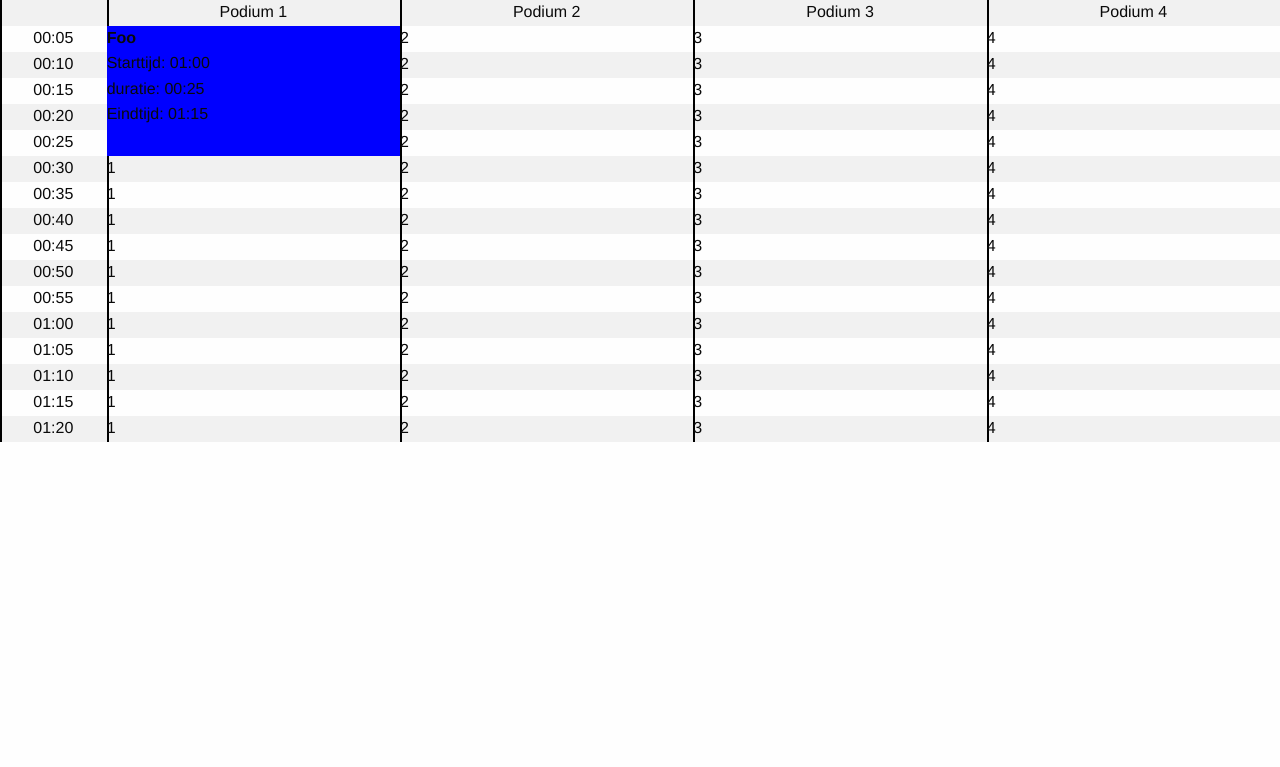
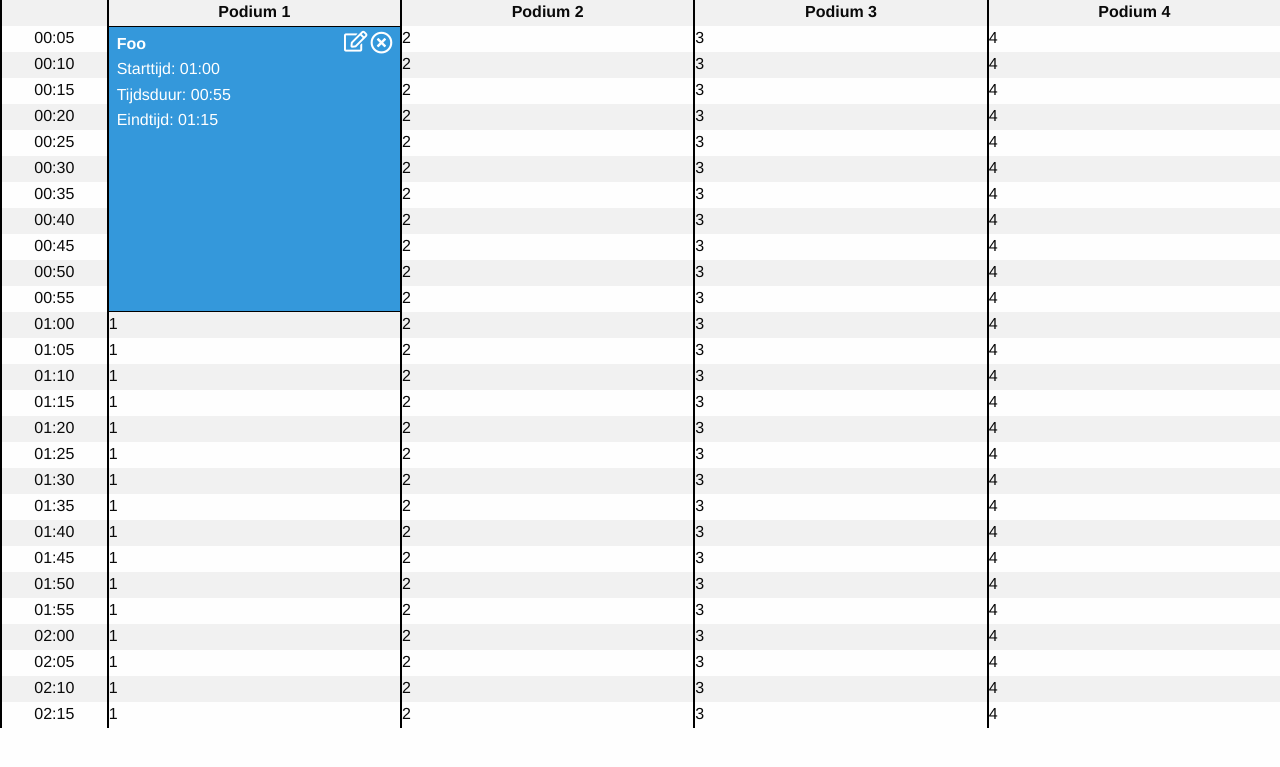
Before and after one commit to jontysponselee/timetable, a PHP site: page / in a window 1280 px wide. Shown: the top 767 px of the page. Run offline with PHP 8.4, Linux system fonts and the light colour scheme; some libraries are stand-ins or nearby versions.

Commit message:
Finished everything

```diff
--- a/index.php
+++ b/index.php
@@ -11,6 +11,7 @@
     <link rel="stylesheet" href="foundation/css/foundation.min.css">
     <link rel="stylesheet" href="jquery/jquery-ui.min.css">
     <link rel="stylesheet" href="style.css">
+    <link rel="stylesheet" href="https://use.fontawesome.com/releases/v5.0.6/css/all.css">
     <title>Title</title>
 </head>
 <body>
@@ -19,132 +20,213 @@
     </div>
     <div class="grid-x podium-row">
         <div class="small-1 cell"></div>
-        <div id="podium" class="auto podium text-center cell">Podium 1</div>
-        <div class="auto text-center cell">Podium 2</div>
-        <div class="auto text-center cell">Podium 3</div>
-        <div class="auto text-center cell">Podium 4</div>
+        <div id="podium" class="auto podium text-center cell"><b>Podium 1</b></div>
+        <div class="auto text-center cell"><b>Podium 2</b></div>
+        <div class="auto text-center cell"><b>Podium 3</b></div>
+        <div class="auto text-center cell"><b>Podium 4</b></div>
     </div>
     <div class="grid-x">
         <div class="small-1 text-center time-cell cell">00:05</div>
         <div class="auto timetable-perform-cell sortable cell">
             <div class="timetable-perform">
-                <b>Foo</b>
-                <p>Starttijd: <span class="startTime">01:00</span></p>
-                <p>duratie: <span class="duration">00:25</span></p>
-                <p>Eindtijd: <span class="endTime">01:15</span></p>
+                <div class="timetable-perform-container">
+                    <b>Foo</b>
+                    <i class="far perform-delete fa-times-circle"></i>
+                    <i class="far perform-edit fa-edit"></i>
+                    <p>Starttijd: <span class="startTime">01:00</span></p>
+                    <p>Tijdsduur: <span class="duration">00:55</span></p>
+                    <p>Eindtijd: <span class="endTime">01:15</span></p>
+                </div>
+
             </div>
         </div>
-        <div class="auto cell">2</div>
-        <div class="auto cell">3</div>
-        <div class="auto cell">4</div>
+        <div class="auto sortable cell">2</div>
+        <div class="auto sortable cell">3</div>
+        <div class="auto sortable cell">4</div>
     </div>
     <div class="grid-x">
         <div class="small-1 text-center cell">00:10</div>
-        <div class="auto cell">1</div>
-        <div class="auto cell">2</div>
-        <div class="auto cell">3</div>
-        <div class="auto cell">4</div>
+        <div class="auto sortable cell">1</div>
+        <div class="auto sortable cell">2</div>
+        <div class="auto sortable cell">3</div>
+        <div class="auto sortable cell">4</div>
     </div>
     <div class="grid-x ">
         <div class="small-1 text-center cell">00:15</div>
-        <div class="auto cell">1</div>
-        <div class="auto cell">2</div>
-        <div class="auto cell">3</div>
-        <div class="auto cell">4</div>
+        <div class="auto sortable cell">1</div>
+        <div class="auto sortable cell">2</div>
+        <div class="auto sortable cell">3</div>
+        <div class="auto sortable cell">4</div>
     </div>
     <div class="grid-x ">
         <div class="small-1 text-center cell">00:20</div>
-        <div class="auto cell">1</div>
-        <div class="auto cell">2</div>
-        <div class="auto cell">3</div>
-        <div class="auto cell">4</div>
+        <div class="auto sortable cell">1</div>
+        <div class="auto sortable cell">2</div>
+        <div class="auto sortable cell">3</div>
+        <div class="auto sortable cell">4</div>
     </div>
     <div class="grid-x ">
         <div class="small-1 text-center cell">00:25</div>
-        <div class="auto cell">1</div>
-        <div class="auto cell">2</div>
-        <div class="auto cell">3</div>
-        <div class="auto cell">4</div>
+        <div class="auto sortable cell">1</div>
+        <div class="auto sortable cell">2</div>
+        <div class="auto sortable cell">3</div>
+        <div class="auto sortable cell">4</div>
     </div>
     <div class="grid-x ">
         <div class="small-1 text-center cell">00:30</div>
-        <div class="auto cell">1</div>
-        <div class="auto cell">2</div>
-        <div class="auto cell">3</div>
-        <div class="auto cell">4</div>
+        <div class="auto sortable cell">1</div>
+        <div class="auto sortable cell">2</div>
+        <div class="auto sortable cell">3</div>
+        <div class="auto sortable cell">4</div>
     </div>
     <div class="grid-x ">
         <div class="small-1 text-center cell">00:35</div>
-        <div class="auto cell">1</div>
-        <div class="auto cell">2</div>
-        <div class="auto cell">3</div>
-        <div class="auto cell">4</div>
+        <div class="auto sortable cell">1</div>
+        <div class="auto sortable cell">2</div>
+        <div class="auto sortable cell">3</div>
+        <div class="auto sortable cell">4</div>
     </div>
     <div class="grid-x ">
         <div class="small-1 text-center cell">00:40</div>
-        <div class="auto cell">1</div>
-        <div class="auto cell">2</div>
-        <div class="auto cell">3</div>
-        <div class="auto cell">4</div>
+        <div class="auto sortable cell">1</div>
+        <div class="auto sortable cell">2</div>
+        <div class="auto sortable cell">3</div>
+        <div class="auto sortable cell">4</div>
     </div>
     <div class="grid-x ">
         <div class="small-1 text-center cell">00:45</div>
-        <div class="auto cell">1</div>
-        <div class="auto cell">2</div>
-        <div class="auto cell">3</div>
-        <div class="auto cell">4</div>
+        <div class="auto sortable cell">1</div>
+        <div class="auto sortable cell">2</div>
+        <div class="auto sortable cell">3</div>
+        <div class="auto sortable cell">4</div>
     </div>
     <div class="grid-x ">
         <div class="small-1 text-center cell">00:50</div>
-        <div class="auto cell">1</div>
-        <div class="auto cell">2</div>
-        <div class="auto cell">3</div>
-        <div class="auto cell">4</div>
+        <div class="auto sortable cell">1</div>
+        <div class="auto sortable cell">2</div>
+        <div class="auto sortable cell">3</div>
+        <div class="auto sortable cell">4</div>
     </div>
     <div class="grid-x ">
         <div class="small-1 text-center cell">00:55</div>
-        <div class="auto cell">1</div>
-        <div class="auto cell">2</div>
-        <div class="auto cell">3</div>
-        <div class="auto cell">4</div>
+        <div class="auto sortable cell">1</div>
+        <div class="auto sortable cell">2</div>
+        <div class="auto sortable cell">3</div>
+        <div class="auto sortable cell">4</div>
     </div>
     <div class="grid-x ">
         <div class="small-1 text-center cell">01:00</div>
-        <div class="auto cell">1</div>
-        <div class="auto cell">2</div>
-        <div class="auto cell">3</div>
-        <div class="auto cell">4</div>
+        <div class="auto sortable cell">1</div>
+        <div class="auto sortable cell">2</div>
+        <div class="auto sortable cell">3</div>
+        <div class="auto sortable cell">4</div>
     </div>
     <div class="grid-x ">
         <div class="small-1 text-center cell">01:05</div>
-        <div class="auto cell">1</div>
-        <div class="auto cell">2</div>
-        <div class="auto cell">3</div>
-        <div class="auto cell">4</div>
+        <div class="auto sortable cell">1</div>
+        <div class="auto sortable cell">2</div>
+        <div class="auto sortable cell">3</div>
+        <div class="auto sortable cell">4</div>
     </div>
     <div class="grid-x ">
         <div class="small-1 text-center cell">01:10</div>
-        <div class="auto cell">1</div>
-        <div class="auto cell">2</div>
-        <div class="auto cell">3</div>
-        <div class="auto cell">4</div>
+        <div class="auto sortable cell">1</div>
+        <div class="auto sortable cell">2</div>
+        <div class="auto sortable cell">3</div>
+        <div class="auto sortable cell">4</div>
     </div>
     <div class="grid-x ">
         <div class="small-1 text-center cell">01:15</div>
-        <div class="auto cell">1</div>
-        <div class="auto cell">2</div>
-        <div class="auto cell">3</div>
-        <div class="auto cell">4</div>
+        <div class="auto sortable cell">1</div>
+        <div class="auto sortable cell">2</div>
+        <div class="auto sortable cell">3</div>
+        <div class="auto sortable cell">4</div>
     </div>
     <div class="grid-x ">
         <div class="small-1 text-center cell">01:20</div>
-        <div class="auto cell">1</div>
-        <div class="auto cell">2</div>
-        <div class="auto cell">3</div>
-        <div class="auto cell">4</div>
+        <div class="auto sortable cell">1</div>
+        <div class="auto sortable cell">2</div>
+        <div class="auto sortable cell">3</div>
+        <div class="auto sortable cell">4</div>
+    </div>
+    <div class="grid-x ">
+        <div class="small-1 text-center cell">01:25</div>
+        <div class="auto sortable cell">1</div>
+        <div class="auto sortable cell">2</div>
+        <div class="auto sortable cell">3</div>
+        <div class="auto sortable cell">4</div>
+    </div>
+    <div class="grid-x ">
+        <div class="small-1 text-center cell">01:30</div>
+        <div class="auto sortable cell">1</div>
+        <div class="auto sortable cell">2</div>
+        <div class="auto sortable cell">3</div>
+        <div class="auto sortable cell">4</div>
+    </div>
+    <div class="grid-x ">
+        <div class="small-1 text-center cell">01:35</div>
+        <div class="auto sortable cell">1</div>
+        <div class="auto sortable cell">2</div>
+        <div class="auto sortable cell">3</div>
+        <div class="auto sortable cell">4</div>
+    </div>
+    <div class="grid-x ">
+        <div class="small-1 text-center cell">01:40</div>
+        <div class="auto sortable cell">1</div>
+        <div class="auto sortable cell">2</div>
+        <div class="auto sortable cell">3</div>
+        <div class="auto sortable cell">4</div>
+    </div>
+    <div class="grid-x ">
+        <div class="small-1 text-center cell">01:45</div>
+        <div class="auto sortable cell">1</div>
+        <div class="auto sortable cell">2</div>
+        <div class="auto sortable cell">3</div>
+        <div class="auto sortable cell">4</div>
+    </div>
+    <div class="grid-x ">
+        <div class="small-1 text-center cell">01:50</div>
+        <div class="auto sortable cell">1</div>
+        <div class="auto sortable cell">2</div>
+        <div class="auto sortable cell">3</div>
+        <div class="auto sortable cell">4</div>
+    </div>
+    <div class="grid-x ">
+        <div class="small-1 text-center cell">01:55</div>
+        <div class="auto sortable cell">1</div>
+        <div class="auto sortable cell">2</div>
+        <div class="auto sortable cell">3</div>
+        <div class="auto sortable cell">4</div>
+    </div>
+    <div class="grid-x ">
+        <div class="small-1 text-center cell">02:00</div>
+        <div class="auto sortable cell">1</div>
+        <div class="auto sortable cell">2</div>
+        <div class="auto sortable cell">3</div>
+        <div class="auto sortable cell">4</div>
+    </div>
+    <div class="grid-x ">
+        <div class="small-1 text-center cell">02:05</div>
+        <div class="auto sortable cell">1</div>
+        <div class="auto sortable cell">2</div>
+        <div class="auto sortable cell">3</div>
+        <div class="auto sortable cell">4</div>
+    </div>
+    <div class="grid-x ">
+        <div class="small-1 text-center cell">02:10</div>
+        <div class="auto sortable cell">1</div>
+        <div class="auto sortable cell">2</div>
+        <div class="auto sortable cell">3</div>
+        <div class="auto sortable cell">4</div>
+    </div>
+    <div class="grid-x ">
+        <div class="small-1 text-center cell">02:15</div>
+        <div class="auto sortable cell">1</div>
+        <div class="auto sortable cell">2</div>
+        <div class="auto sortable cell">3</div>
+        <div class="auto sortable cell">4</div>
     </div>
 </div>
-
 <script src="jquery/external/jquery/jquery.js"></script>
 <script src="foundation/js/vendor/foundation.min.js"></script>
 <script src="jquery/jquery-ui.min.js"></script>
--- a/main.js
+++ b/main.js
@@ -1,4 +1,52 @@
 $(document).ready(function () {
+    function changeTimeFields(dragged, duration){
+        var startTime = changeStartTime(dragged);
+
+        changeEndTime(startTime, duration, dragged);
+    }
+
+    function changeStartTime(dragged){
+        var parent = $(dragged[0]).parent(),
+            timeCell = $(parent).children(":first-child"),
+            time =  $(timeCell).text();
+
+        $(".startTime").html(time);
+
+        return time;
+    }
+
+    function timeWithDuration(startTime, duratie){
+        var pieces = startTime.split(":");
+
+        var startTimeHours = parseInt(pieces[0]),
+            startTimeMinutes = parseInt(pieces[1]);
+
+        var totalMinutes = startTimeHours * 60 + startTimeMinutes + duratie;
+        var hours = Math.floor(totalMinutes / 60).toString();
+        var minutes = totalMinutes % 60;
+        minutes = minutes.toString();
+
+        if(hours.length < 2){
+            hours = "0" + hours;
+        }
+
+        if(minutes.length < 2){
+            minutes = "0" + minutes;
+        }
+
+        var endTime = hours + ':' + minutes;
+
+        return endTime;
+    }
+
+    function changeEndTime(startTime, duratie) {
+        var endTime = timeWithDuration(startTime, duratie);
+
+        $(".endTime").html(endTime);
+
+        calculateTimetable();
+    }
+
     function getDuration(duration) {
         var pieces = duration.split(":");
 
@@ -9,12 +57,27 @@ $(document).ready(function () {
         return totalMinutes;
     }
 
+    function swap(dragged, dropped) {
+        var draggedPrev = $(dragged).prev();
+        var droppedPrev = $(dropped).prev();
+
+        $(draggedPrev).after(dropped);
+        $(droppedPrev).after(dragged);
+
+        $(dragged).css({
+            'top': '0px',
+            'left': '0px'
+        });
+    }
+
     function calculateTimetable(){
+        $('.timetable-perform').fadeIn('fast');
+
         var duration = $('.duration').text();
         duration = getDuration(duration);
 
         var height = $(".time-cell").height();
-        var width = $("#podium").width();
+        var width = $('.podium-row').children(':nth-child(2)').width();
         var timeCellWidth = $('.time-cell').width()
 
         var wrapperRowCount = $('.grid-container').children('.grid-x').length - 1;
@@ -29,14 +92,31 @@ $(document).ready(function () {
             'height': wrapperHeight,
             'width':  wrapperWidth,
             'z-index': 0,
-            'margin-top': height + 'px',
-            'margin-left': timeCellWidth + 'px',
+            'margin-top': (height -1)  + 'px',
+            'margin-left': (timeCellWidth - 1) + 'px',
             'position': 'absolute'
         });
 
         $('.timetable-perform').css({
             'height': performHeight,
-            'background-color': 'blue'
+            'width': width + 2
+        });
+
+        $(".timetable-perform-cell").draggable({
+            cursor: 'move',
+            containment: $(".timetable-perform-wrapper"),
+            grid: [width + 0.75, height]
+        });
+
+        $('.sortable').droppable({
+            accept: '.sortable',
+            drop: function (event, ui) {
+                var dragged = ui.draggable,
+                    dropped = $(this);
+
+                swap(dragged, dropped);
+                changeTimeFields(dragged, duration);
+            }
         });
     }
 
--- a/style.css
+++ b/style.css
@@ -1,14 +1,14 @@
-
 .cell{
     height: 26px;
     z-index: 0;
     /*line-height: 1px;*/
-    box-shadow:
-            1px 0 0 0 black,
-            /*0 1px 0 0 black,*/
-            /*1px 1px 0 0 black,   !* Just to fix the corner *!*/
-            2px 0 0 0 black inset;
-            /*0 1px 0 0 black inset;*/
+    border-left: 2px solid black;
+    /*box-shadow:*/
+            /*1px 0 0 0 black,*/
+            /*!*0 1px 0 0 black,*!*/
+            /*!*1px 1px 0 0 black,   !* Just to fix the corner *!*!*/
+            /*2px 0 0 0 black inset;*/
+            /*!*0 1px 0 0 black inset;*!*/
 }
 
 .grid-x:nth-child(even){
@@ -16,13 +16,35 @@
 }
 
 .timetable-perform{
-    z-index: 1;
+    padding-top: 5px;
+    padding-left: 8px;
+    background-color: #3498db;
+    color: white;
+    z-index: 0;
+    border: 1px solid black;
+    margin-left: -1px;
+    overflow: hidden;
+    display: none;
 }
 
 .timetable-perform-cell{
-    z-index: 1;
+    z-index: 2;
 }
 
 .timetable-perform p {
     margin: 0;
 }
+
+.perform-delete{
+    font-size: 1.4rem;
+    padding-right: 7px;
+}
+
+.perform-edit{
+    padding-right: 3px;
+    font-size: 1.3rem;
+}
+
+.timetable-perform-container i{
+    float: right;
+}
```
